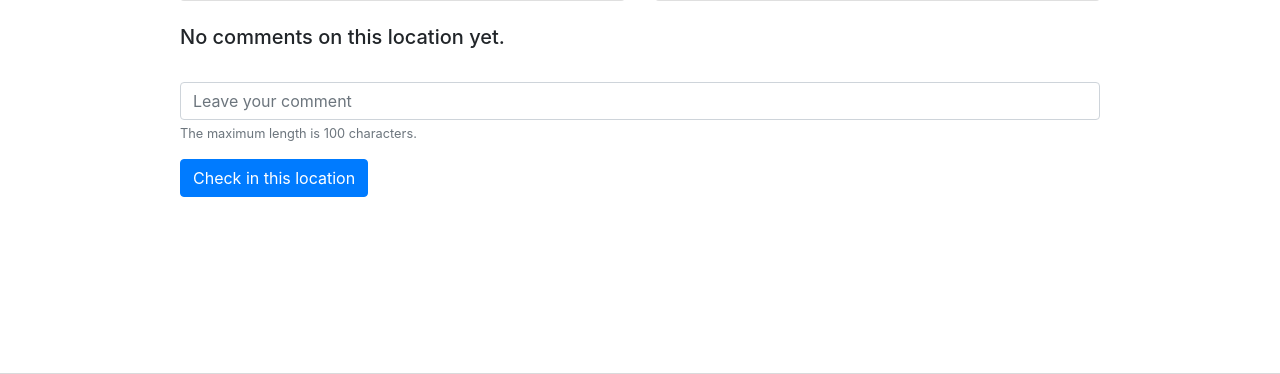
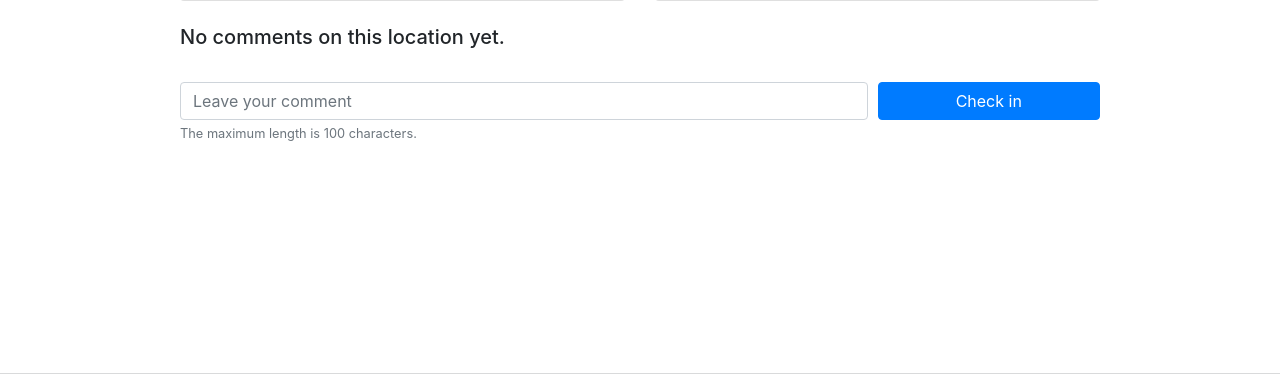
Before and after one commit to syntaxkim/project1-rainyday, a Flask app: template templates/location.html in a window 1280 px wide. Shown: the part 541-915 px from the top of the page. Run offline with Flask 2, Linux system fonts and the light colour scheme; the template is opened without the code that fills it, so the values that code supplies are empty; parts of the project's set-up code (start-up, migrations or seed data) failed here and were passed over; some libraries are stand-ins or nearby versions.

Commit message:
check in button replaced

```diff
--- a/templates/location.html
+++ b/templates/location.html
@@ -99,10 +99,16 @@
     <div class="col-lg-10">
         <form action="{{ url_for('location', location_id=location_id) }}" method="POST" id="comment">
             <div class="form-group">
-                <input class="form-control" name="comment" autocomplete="off" type="text" placeholder="Leave your comment">
+                <div class="form-row">
+                    <div class="col-9">
+                        <input class="form-control" name="comment" autocomplete="off" type="text" placeholder="Leave your comment">
+                    </div>
+                    <div class="col-3">
+                        <button type="submit" class="btn btn-primary btn-block">Check in</button>
+                    </div>
+                </div>
                 <small class="form-text text-muted">The maximum length is 100 characters.</small>
             </div>
-            <button type="submit" class="btn btn-primary">Check in this location</button>
         </form>
     </div>
 </div>
```
